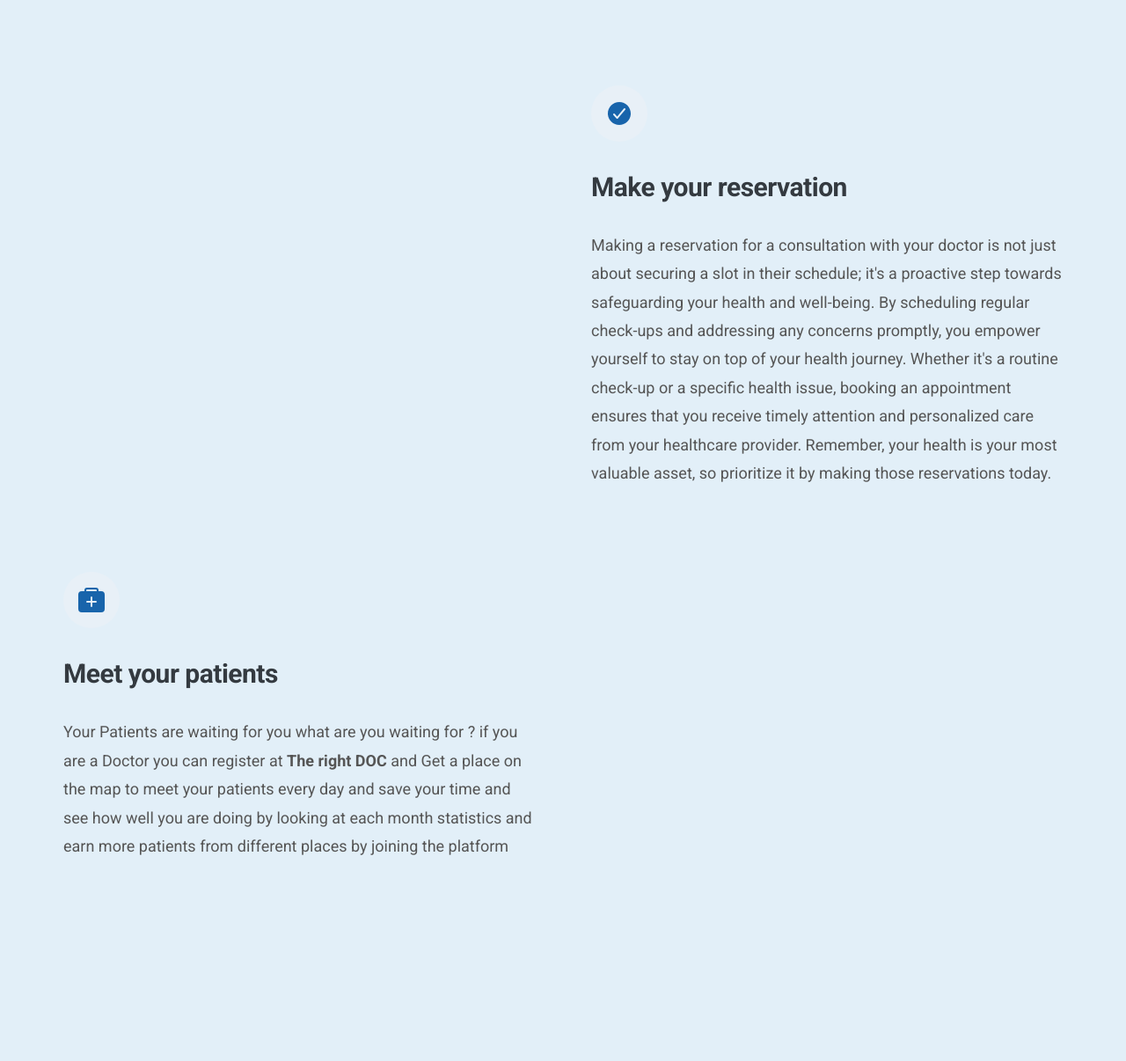
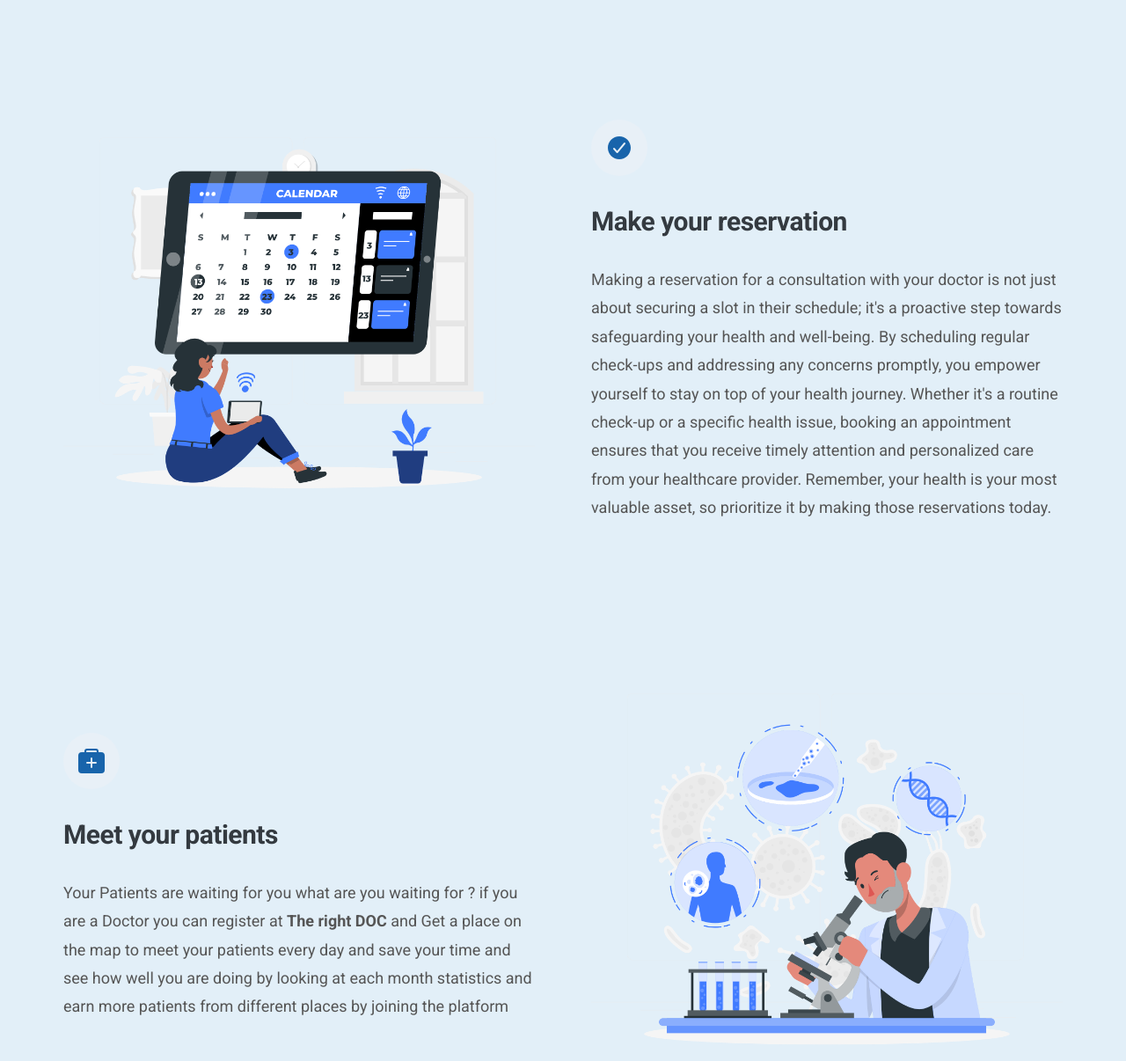
Before and after one commit to Khaled-844AI/The_right_DOC, a Django app: page / in a window 1280 px wide. Shown: the part 1394-2600 px from the top of the page at 88% size. Run offline with Django 4.2, Linux system fonts and the light colour scheme.

Commit message:
fixed security issues after testing

```diff
--- a/The_right_DOC/templates/index.html
+++ b/The_right_DOC/templates/index.html
@@ -77,7 +77,7 @@
 
         <!-- info 02 -->
         <div class="info-img-box">
-          <img src="" alt="" class="info-img" />
+          <img src="{% static  'img/main-image2.png'%}" alt="" class="info-img" />
         </div>
 
 
@@ -112,12 +112,8 @@
           </p>
         </div>
 
-        <div class="step-img-box">
-          <img src="" alt="" class="step-img" />
-        </div>
-
-          <div class="step-img-box">
-          <img src="" alt="" class="step-img" />
+          <div class="info-img-box">
+          <img src="{% static 'img/main-doctor2.png' %}" alt="" class="info-img" />
         </div>
 
       </div>
--- a/djangoProject3/settings.py
+++ b/djangoProject3/settings.py
@@ -38,7 +38,6 @@ INSTALLED_APPS = [
     'django.contrib.messages',
     'django.contrib.staticfiles',
     'The_right_DOC.apps.TheRightDocConfig',
-    'django_extensions',
 ]
 
 GRAPH_MODELS = {
```
Also changed, not shown: The_right_DOC/static/img/main-doctor2.png (added), The_right_DOC/static/img/main-image2.png (added), db.sqlite3.
